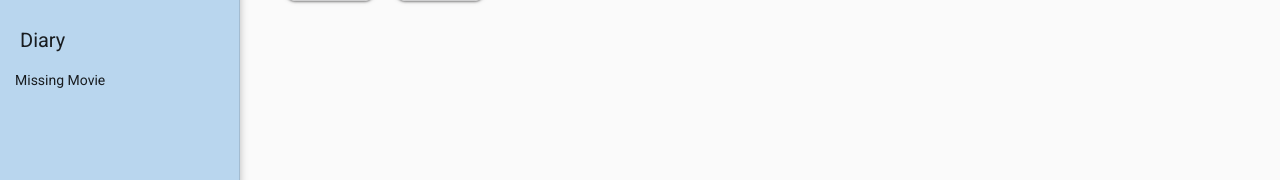
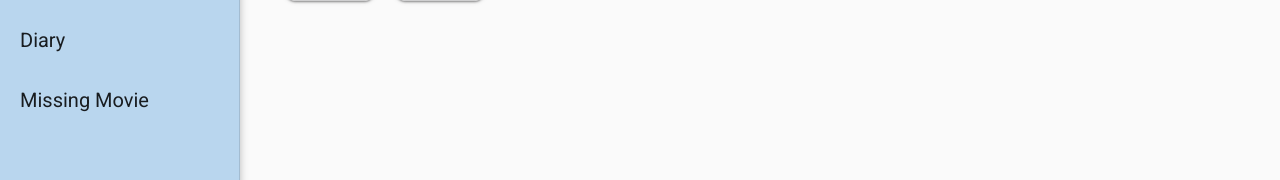
Before and after one commit to DanielPantea/MovieReviewsWebsiteUI, an Angular app: page /movies in a window 1280 px wide. Shown: the part 199-379 px from the top of the page. Built offline with nearby package versions, Linux system fonts and the light colour scheme; no server answers; sample sign-in values are in the browser's storage.

Commit message:
Added row classes to all navbar buttons

```diff
--- a/src/app/navbar/navbar.component.html
+++ b/src/app/navbar/navbar.component.html
@@ -2,7 +2,7 @@
     <div class="row" (click)="goToTrending()">Trending</div>
     <div class="row" (click)="goToWatchlist()">Watchlist</div>
     <div class="row" (click)="goToDiary()">Diary</div>
-    <div *ngIf="userService.isAdmin()" class="row" (click)="openAddMovie()" >Add Movie</div>
-    <div *ngIf="(authentificationService.isLoggedIn() && !userService.isAdmin())" (click)="openMovieRequest()"> Missing Movie </div>
-    <div *ngIf="userService.isAdmin()" class="row" routerLink="/movie-requests">Movie Requests</div>
+    <div class="row" *ngIf="userService.isAdmin()" class="row" (click)="openAddMovie()" >Add Movie</div>
+    <div class="row" *ngIf="(authentificationService.isLoggedIn() && !userService.isAdmin())" (click)="openMovieRequest()"> Missing Movie </div>
+    <div class="row" *ngIf="userService.isAdmin()" class="row" routerLink="/movie-requests">Movie Requests</div>
 </div>
```
